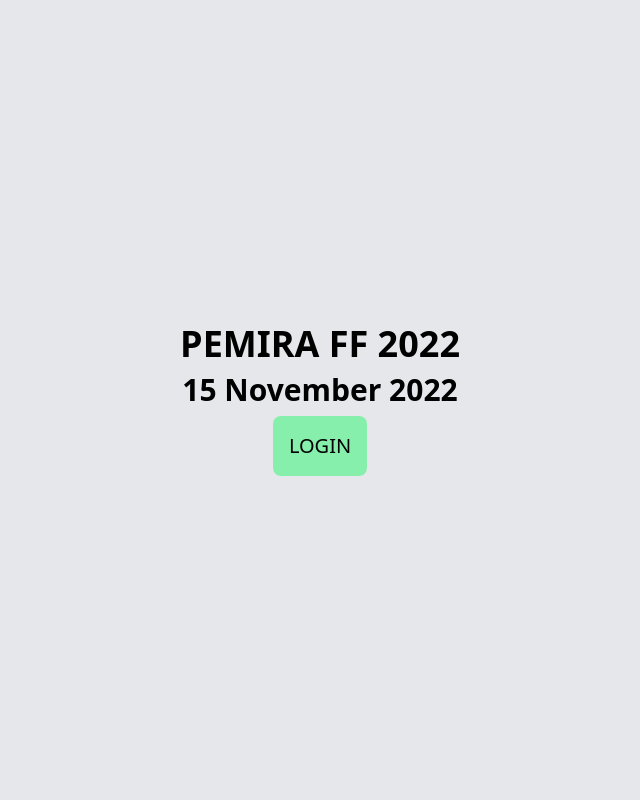
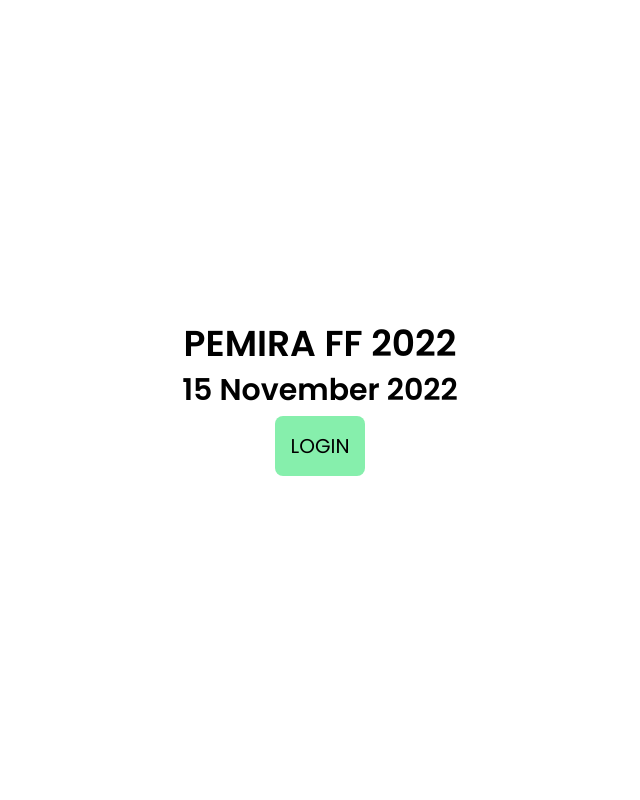
Before and after one commit to bonaventuragal/pemira-ff-2022, a Django app: page / in a window 1280 px wide. Shown: the whole page, without its empty margins (320-960 px from the left). Run offline with Django 4.2, Linux system fonts and the light colour scheme; some libraries are stand-ins or nearby versions.

Commit message:
add custom color

```diff
--- a/pemira_ff/templates/home.html
+++ b/pemira_ff/templates/home.html
@@ -1,7 +1,7 @@
 {% extends 'base.html' %}
 
 {% block content %}
-<div class="flex flex-col justify-center items-center h-[100%] overflow-auto gap-2">
+<div class="flex font-poppins flex-col justify-center items-center h-[100%] overflow-auto gap-2">
   <p class="font-semibold text-4xl">PEMIRA FF 2022</p>
   <p class="font-semibold text-3xl">{{ today }}</p>
   <button class="rounded-lg bg-green-300 p-4 text-xl">LOGIN</button>
--- a/templates/base.html
+++ b/templates/base.html
@@ -7,12 +7,16 @@
   <head>
     <meta charset="UTF-8">
     <meta name="viewport" content="width=device-width, initial-scale=1.0">
+    <link rel="preconnect" href="https://fonts.googleapis.com">
+    <link rel="preconnect" href="https://fonts.gstatic.com" crossorigin>
+    <link href="https://fonts.googleapis.com/css2?family=Poppins:wght@400;500;600;700;800;900&display=swap"
+    rel="stylesheet">
     {% tailwind_css %}
     {% block meta %}
     {% endblock meta %}
   </head>
 
-  <body class="h-screen bg-gray-200">
+  <body class="h-screen ">
     {% block content %}
     {% endblock content %}
   </body>
--- a/theme/static/css/dist/styles.css
+++ b/theme/static/css/dist/styles.css
@@ -826,11 +826,6 @@ select {
   border-width: 1px;
 }
 
-.bg-gray-200 {
-  --tw-bg-opacity: 1;
-  background-color: rgb(229 231 235 / var(--tw-bg-opacity));
-}
-
 .bg-green-300 {
   --tw-bg-opacity: 1;
   background-color: rgb(134 239 172 / var(--tw-bg-opacity));
@@ -841,47 +836,12 @@ select {
   background-color: rgb(249 250 251 / var(--tw-bg-opacity));
 }
 
-.bg-red-300 {
-  --tw-bg-opacity: 1;
-  background-color: rgb(252 165 165 / var(--tw-bg-opacity));
-}
-
-.bg-blue-300 {
-  --tw-bg-opacity: 1;
-  background-color: rgb(147 197 253 / var(--tw-bg-opacity));
-}
-
-.bg-green-200 {
-  --tw-bg-opacity: 1;
-  background-color: rgb(187 247 208 / var(--tw-bg-opacity));
-}
-
-.p-12 {
-  padding: 3rem;
-}
-
 .p-4 {
   padding: 1rem;
 }
 
-.px-4 {
-  padding-left: 1rem;
-  padding-right: 1rem;
-}
-
-.py-8 {
-  padding-top: 2rem;
-  padding-bottom: 2rem;
-}
-
-.py-4 {
-  padding-top: 1rem;
-  padding-bottom: 1rem;
-}
-
-.px-2 {
-  padding-left: 0.5rem;
-  padding-right: 0.5rem;
+.font-poppins {
+  font-family: Poppins;
 }
 
 .font-serif {
@@ -898,14 +858,14 @@ select {
   line-height: 2.25rem;
 }
 
+.text-xl {
+  font-size: 1.25rem;
+  line-height: 1.75rem;
+}
+
 .text-5xl {
   font-size: 3rem;
   line-height: 1;
-}
-
-.text-xl {
-  font-size: 1.25rem;
-  line-height: 1.75rem;
 }
 
 .font-semibold {
@@ -920,11 +880,6 @@ select {
   letter-spacing: 0em;
 }
 
-.text-blue-300 {
-  --tw-text-opacity: 1;
-  color: rgb(147 197 253 / var(--tw-text-opacity));
-}
-
 .filter {
   filter: var(--tw-blur) var(--tw-brightness) var(--tw-contrast) var(--tw-grayscale) var(--tw-hue-rotate) var(--tw-invert) var(--tw-saturate) var(--tw-sepia) var(--tw-drop-shadow);
 }
```
Also changed, not shown: theme/static_src/tailwind.config.js (+15 -1 lines).
